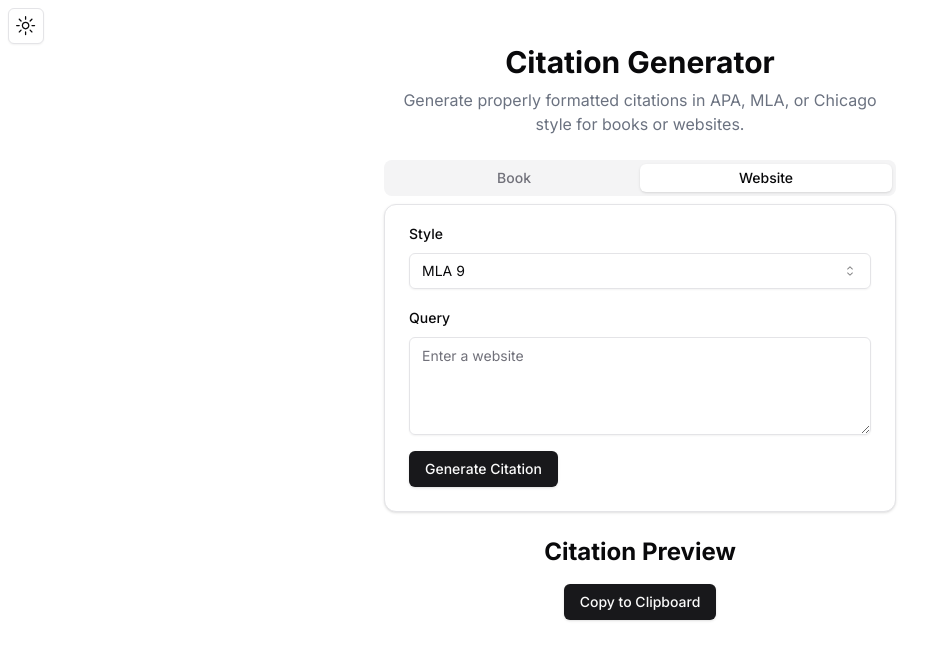
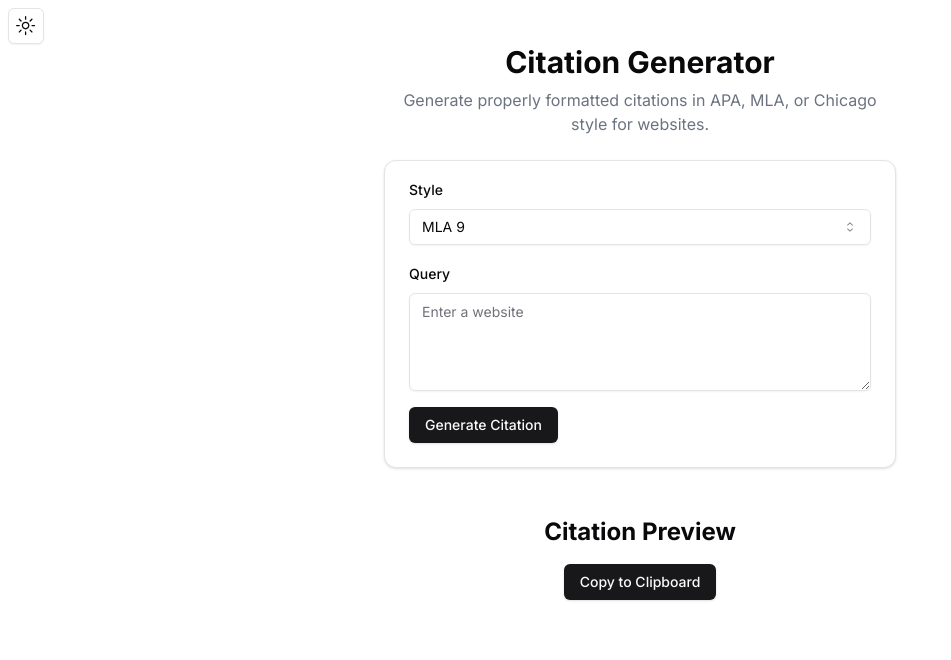
Before and after one commit to Selyss/citify, a Next.js app: page / in a window 1280 px wide. Shown: the top 660 px of the page, without its empty margins (0-951 px from the left). Built offline with nearby package versions, Linux system fonts and the light colour scheme.

Commit message:
remove book functionality for now

```diff
--- a/components/citation-form.tsx
+++ b/components/citation-form.tsx
@@ -21,7 +21,6 @@ import {
   SelectTrigger,
   SelectValue,
 } from "@/components/ui/select";
-import { Tabs, TabsContent, TabsList, TabsTrigger } from "@/components/ui/tabs";
 import { useToast } from "@/components/ui/use-toast";
 import { zodResolver } from "@hookform/resolvers/zod";
 import { Key, useState } from "react";
@@ -125,16 +124,9 @@ export function CitationForm() {
         <h1 className="text-3xl font-bold">Citation Generator</h1>
         <p className="text-gray-500 dark:text-gray-400">
           Generate properly formatted citations in APA, MLA, or Chicago style
-          for books or websites.
+          for websites.
         </p>
       </div>
-      <Tabs className="w-full" defaultValue="website">
-        <TabsList className="grid w-full grid-cols-2">
-          <TabsTrigger value="book">Book</TabsTrigger>
-          <TabsTrigger value="website">Website</TabsTrigger>
-        </TabsList>
-        <TabsContent value="book"></TabsContent>
-        <TabsContent value="website">
       <Card className="pt-4">
         <CardContent>
           <Form {...web_form}>
@@ -211,8 +203,6 @@ export function CitationForm() {
         </div>
         <Button onClick={copyToClipboard}>Copy to Clipboard</Button>
       </div>
-        </TabsContent>
-      </Tabs>
     </div>
   );
 }
```
Lines whose indentation alone changed are shown as unchanged.
